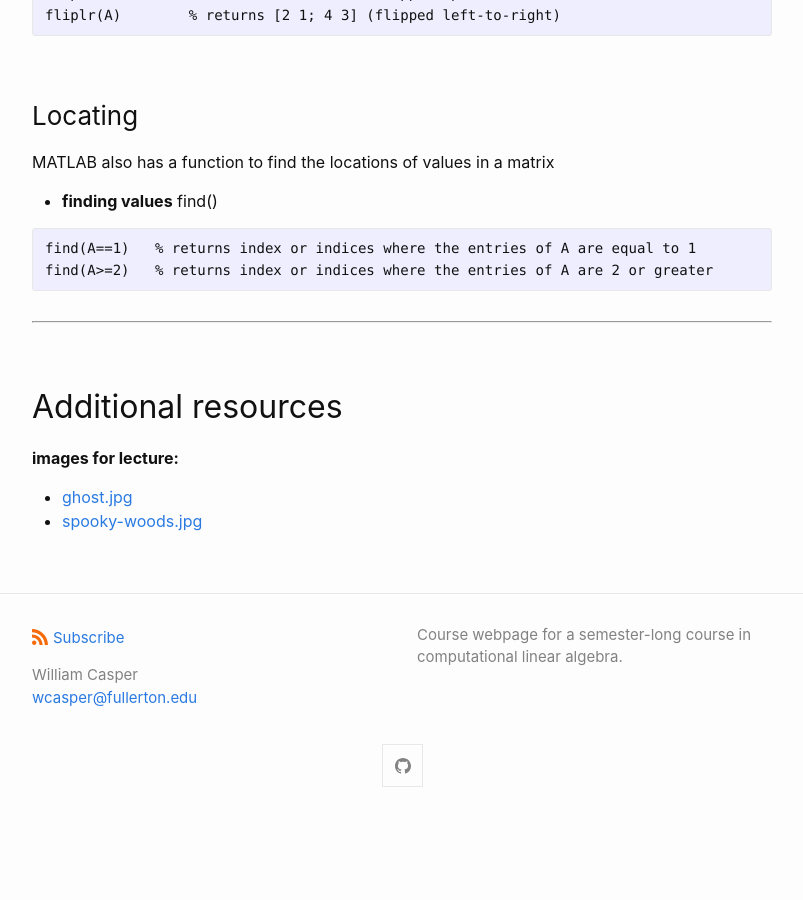
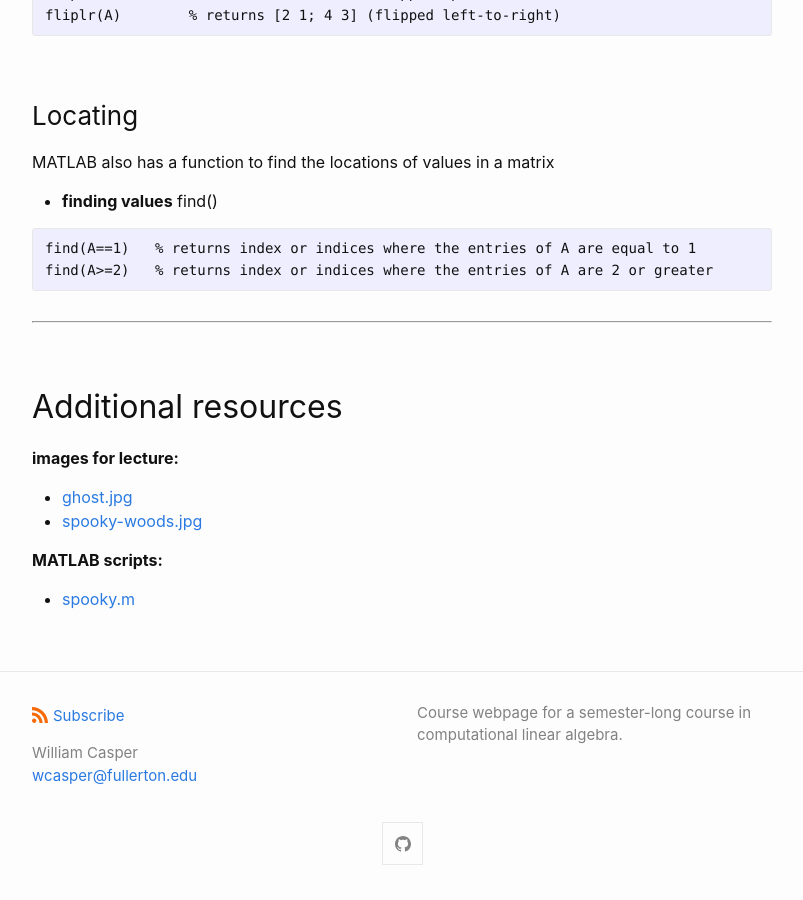
Before and after one commit to wcasper/math107spring2023, a Jekyll site: the page built from _posts/2023-02-01-Week-2-Lecture-4.md, in a window 1280 px wide and 900 px high, scrolled down 2900 px. Shown: the whole window, without its empty margins (238-1041 px from the left). Built offline with Jekyll 4.4.1, drawn with Linux system fonts in a browser that asks for light colours; before the commit the page ends 3722 px from its top, so only the background shows below that.

Commit message:
added mfile resource

```diff
--- a/_posts/2023-02-01-Week-2-Lecture-4.md
+++ b/_posts/2023-02-01-Week-2-Lecture-4.md
@@ -136,3 +136,6 @@ find(A>=2)   % returns index or indices where the entries of A are 2 or greater
 **images for lecture:**
 * <a target="_parent" href="https://wcasper.github.io/math107spring2023/extras/img/ghost.jpg">ghost.jpg</a>
 * <a target="_parent" href="https://wcasper.github.io/math107spring2023/extras/img/spooky-woods.jpg">spooky-woods.jpg</a>
+
+**MATLAB scripts:**
+* <a target="_parent" href="https://wcasper.github.io/math107spring2023/MATLAB/spooky.m">spooky.m</a>
```
